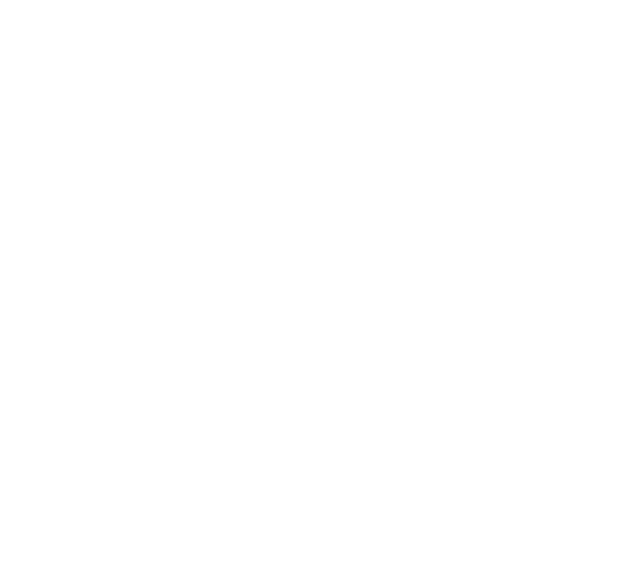
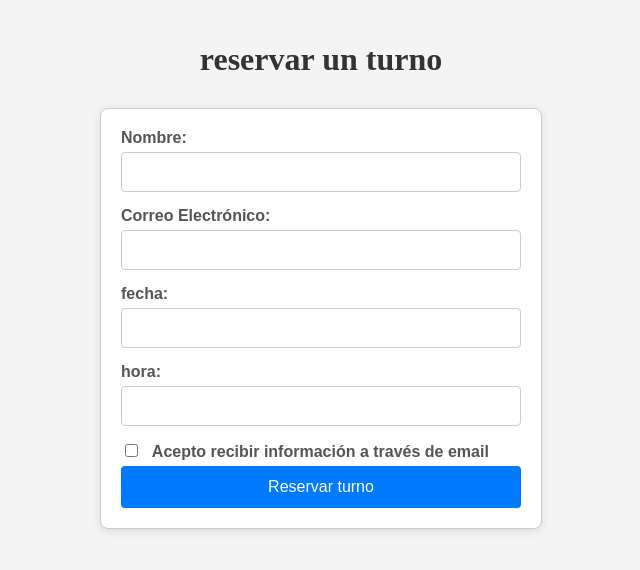
Before and after one commit to desarrolador/veterinaria-app, a plain HTML site: page html/turnos.html in a window 1280 px wide. Shown: the whole page, without its empty margins (319-959 px from the left). Drawn offline with Linux system fonts and the light colour scheme.

Commit message:
codigo actualizado

```diff
--- a/html/index.html
+++ b/html/index.html
@@ -3,18 +3,15 @@
 <head>
     <meta charset="UTF-8">
     <meta name="viewport" content="width=device-width, initial-scale=1.0">
-    <link rel="stylesheet" href="../styles.css">
+    <link rel="stylesheet" href="/styles.css">
     <title>veterinaria app</title>
 </head>
 <body>
     <!-- Este proyecto es sobre una app para veterinaria -->
     <!-- iniciamos con un header, su logo -->
     <header class="header">
-        <img src="../imagenes/imagenlogo.jpg" alt="logo" width="150px">
-
-        <!-- luego continuamos con un navbar, su img principal de la app, h1, p -->
-        <div class="navbar">
-            <img src="../imagenes/imagenprincipa.jpg" alt="imagen principal de veterinaria app" width="250px" height="250px">
+      <div class="navbar">
+            <img src="../imagenes/imagenlogo.jpg" alt="imagen principal de veterinaria app" width="250px" height="250px">
             <h1>Tu veterinaria</h1>
             <p>Aqui podras encontrar todas tus soluciones con tus pacientes</p>
         </div>
@@ -29,7 +26,7 @@
 
         <div class="turnos">
             <h2>Turnos</h2>
-            <a href="consulta-telefonica.html" class="btn-1">Solicitar consulta telefónica</a>
+            <a href="../consultaporemail.html" class="btn-1">Solicitar consulta por email</a>
         </div>
 
         <div class="turnos">
--- a/html/turnos.html
+++ b/html/turnos.html
@@ -0,0 +1,94 @@
+<!DOCTYPE html>
+<html lang="en">
+<head>
+    <meta charset="UTF-8">
+    <meta name="viewport" content="width=device-width, initial-scale=1.0">
+    <style>
+        body {
+            font-family: Arial, sans-serif;
+            background-color: #f4f4f4;
+            margin: 0;
+            padding: 20px;
+        }
+        .h1 {
+            text-align: center;
+            color: #333;
+            font-family: 'Times New Roman', serif;
+            margin-bottom: 30px;
+        }
+        .form {
+            display: flex;
+            flex-direction: column;
+            max-width: 400px;
+            margin: 0 auto;
+            padding: 20px;
+            border: 1px solid #ccc;
+            border-radius: 8px;
+            background-color: #fff;
+            box-shadow: 0 2px 10px rgba(0,0,0,0.1);
+        }
+        .form label {
+            margin-bottom: 5px;
+            font-weight: bold;
+            color: #555;
+        }
+        .form input[type="text"],
+        .form input[type="email"],
+        .form input[type="fecha"],
+        .form input[type="hora"] {
+            padding: 10px;
+            margin-bottom: 15px;
+            border: 1px solid #ccc;
+            border-radius: 4px;
+            font-size: 16px;
+        }
+        .form label input[type="checkbox"] {
+            margin-right: 10px;
+        }
+        .form button {
+            padding: 12px;
+            background-color: #007bff;
+            color: white;
+            border: none;
+            border-radius: 4px;
+            font-size: 16px;
+            cursor: pointer;
+            transition: background-color 0.3s;
+        }
+        .form button:hover {
+            background-color: #0056b3;
+        }
+    </style>
+    <title>turnos</title>
+</head>
+<body>
+
+    <div>
+        <h1 class="h1">reservar un turno</h1>
+    </div>
+
+
+    <div>
+     <form class="form" id="registro-form">
+            <label for="nombre">Nombre:</label>
+            <input type="text" id="nombre" name="nombre" required>
+
+            <label for="email">Correo Electrónico:</label>
+            <input type="email" id="email" name="email" required>
+
+            <label for="fecha">fecha:</label>
+            <input type="fecha" id="fecha" name="fecha" required>
+
+            <label for="hora">hora:</label>
+            <input type="hora" id="hora" name="hora" required>
+
+            <label>
+                <input type="checkbox" id="aceptar-email" name="aceptar-email" required> Acepto recibir información a través de email
+            </label>
+
+            <button type="submit">Reservar turno</button>
+        </form>
+
+   </div>
+</body>
+</html>
--- a/styles.css
+++ b/styles.css
@@ -98,6 +98,24 @@
     margin-right: 10px;
 }
 
+/* Estilos para turnos.html */
+.h1 {
+    text-align: center;
+    color: #333;
+    font-family: roman;
+}
+
+.form {
+    display: flex;
+    flex-direction: column;
+    max-width: 400px;
+    margin: 0;
+    padding: 20px;
+    border: 1px solid #ccc;
+    border-radius: 5px;
+    background-color: #f9f9f9;
+}
+
 .registro button {
     padding: 10px;
     background-color: #4CAF50;
```
Also changed, not shown: consultaporemail.html (added, +56 -0 lines), transportedemascotas.html (added).
